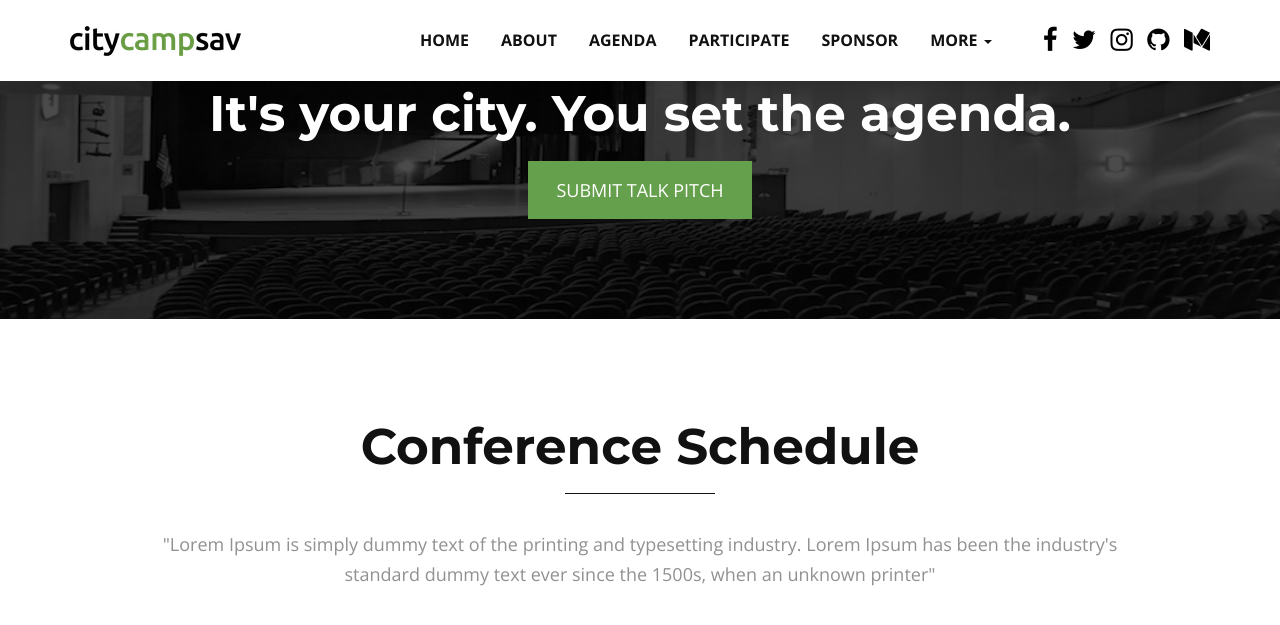
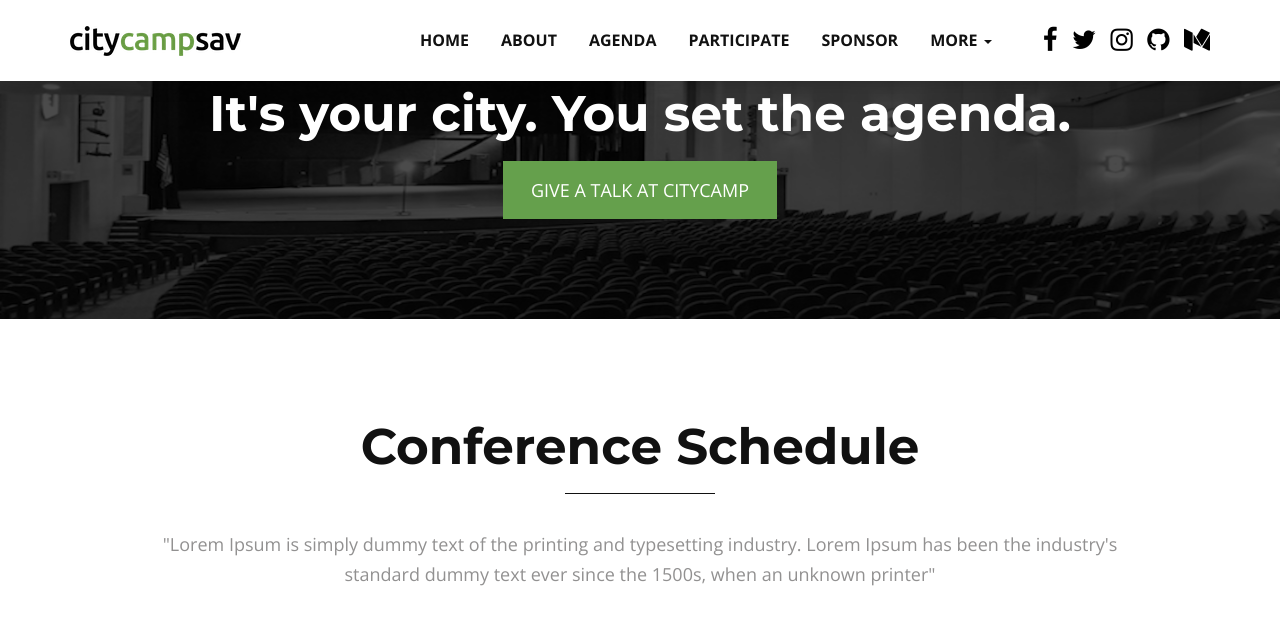
Before and after one commit to opensavannah/citycampsav.org, a Jekyll site: the page built from index.html, in a window 1280 px wide and 900 px high, scrolled down 2536 px, cut to the strip 0-695 px from the top of the window. Shown: the top 625 px of the strip. Built offline with Jekyll 4.4.1, drawn with Linux system fonts in a browser that asks for light colours.

Commit message:
Updated '_data/quickBook.yml' via CloudCannon

```diff
--- a/_data/quickBook.yml
+++ b/_data/quickBook.yml
@@ -1,3 +1,3 @@
 quickBookHeading: "It's your city. You set the agenda."
-btnTarget: "#registration_form"
-btntext: "Submit Talk Pitch"
+btnTarget: "/about/"
+btntext: "Give a Talk at CityCamp"
```
